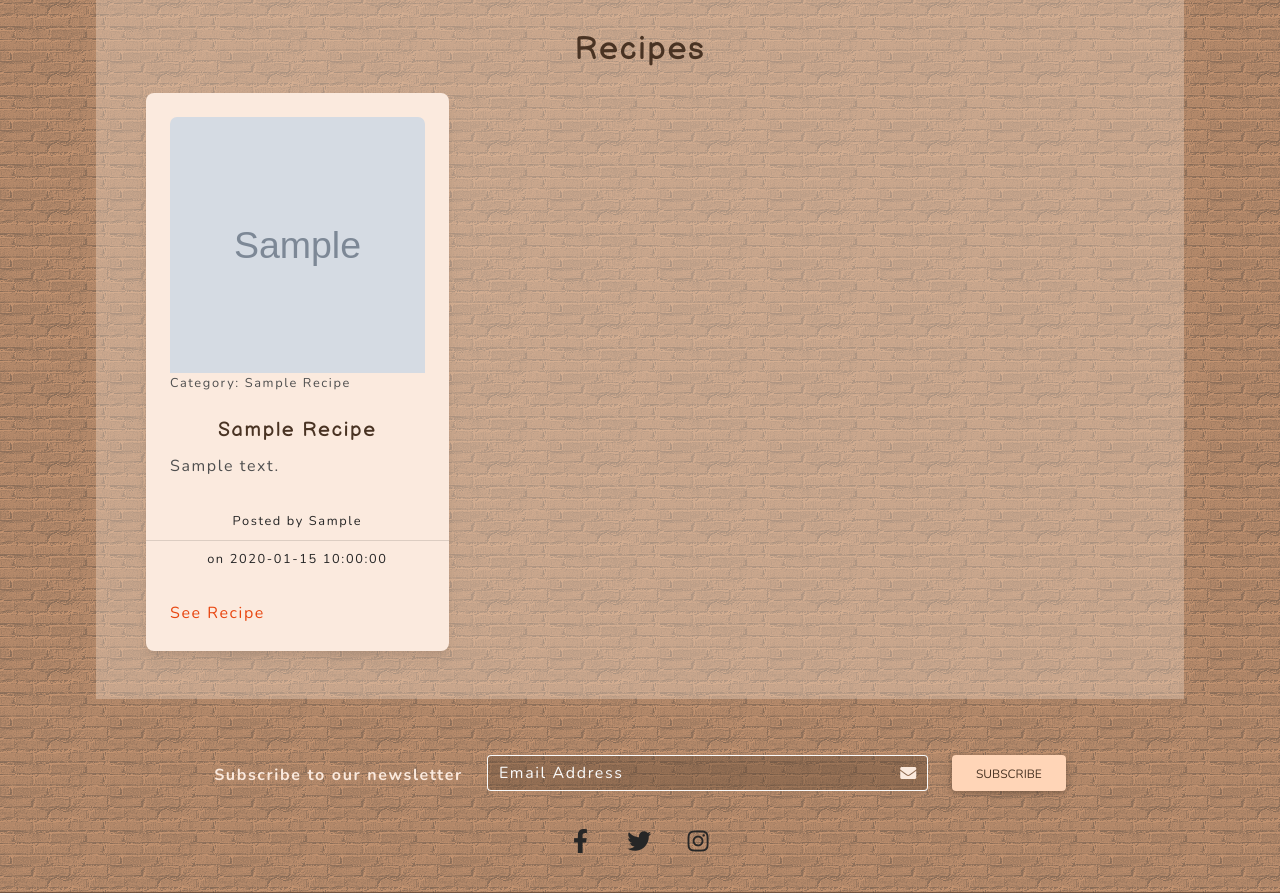
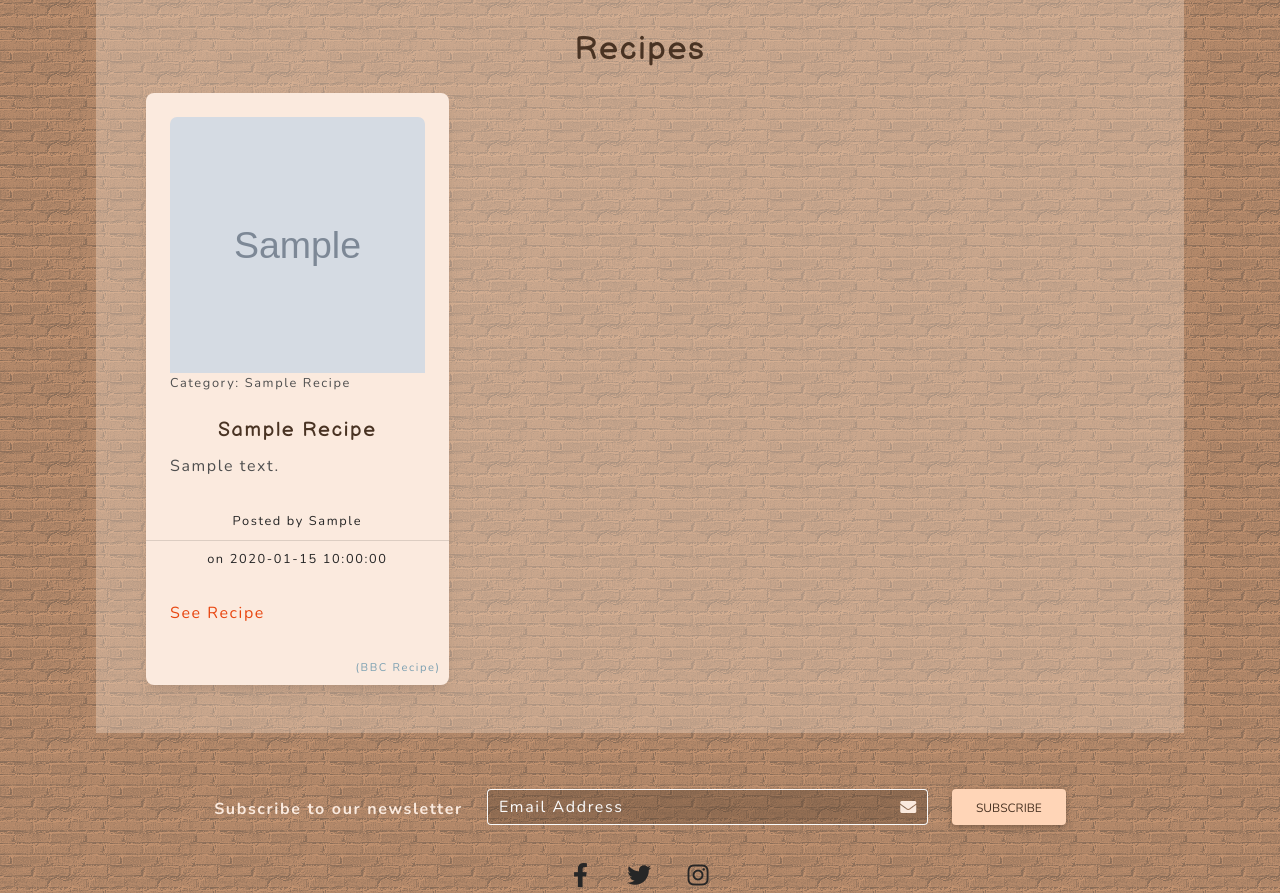
Before and after one commit to Toto-Kotaro-Tanaka/ms3-uncle-jams-baking-recipes, a Flask app: page / in a window 1280 px wide. Shown: the part 801-1694 px from the top of the page. Run offline with Flask 2, Linux system fonts and the light colour scheme; grey boxes marked "Sample" are stand-in pictures; a database or web service that is not in the repository returns one stand-in record (values such as "Sample title"); some libraries are stand-ins or nearby versions.

Commit message:
Create link for original recipes

```diff
--- a/app.py
+++ b/app.py
@@ -273,4 +273,4 @@ def page_not_found(e):
 if __name__ == "__main__":
     app.run(host=os.environ.get("IP"),
             port=int(os.environ.get("PORT")),
-            debug=False)  # Change this to False before submission of the project and delete this message
+            debug=True)  # Change this to False before submission of the project and delete this message
--- a/static/css/style.css
+++ b/static/css/style.css
@@ -444,7 +444,14 @@ header {
     display: none;
 }
 
-#important-note a {
+.bbc-recipe a {
+    color: rgba(0, 90, 135, 0.5);
+    float: right;
+    font-size: 0.7rem;
+}
+
+#important-note a,
+.bbc-recipe-full a {
     color: #005a87;
 }
 
--- a/templates/base.html
+++ b/templates/base.html
@@ -177,8 +177,9 @@
         </section>
         <div id="important-note" class="hide color-fff p-3">This website is created by Kotaro Tanaka for educational
             purpose only. I use some recipes from <a class="font-weight-700" href="https://www.bbcgoodfood.com/"
-                target="_blank" rel="noopener">BBC Good Food</a> for the website but the copyright is to the actual
-            owner of the recipe.</div>
+                target="_blank" rel="noopener">BBC Good Food</a> for the website so the copyright is to BBC Good Food
+            &#47;
+            the actual owner of the recipe.</div>
         <div class="bg-color-49332-06 pt-3">
             <i class="fas fa-exclamation-circle" onclick="showImportantNote()"></i> Important Note
         </div>
--- a/templates/categories.html
+++ b/templates/categories.html
@@ -47,6 +47,12 @@
                         <a href="{{ url_for('recipe', recipe_id=recipe._id) }}" class="card-link see-recipe">See
                             Recipe</a>
                     </div>
+                    {% if recipe.recipe_owner %}
+                    <div class="bbc-recipe text-center">
+                        <a class="p-2" href="{{ recipe.recipe_owner }}" target="_blank" rel="noopener">&#40;BBC
+                            Recipe&#41;</a>
+                    </div>
+                    {% endif %}
                 </div>
             </div>
             {% endfor %}
--- a/templates/index.html
+++ b/templates/index.html
@@ -42,6 +42,12 @@
                         <a href="{{ url_for('recipe', recipe_id=recipe._id) }}" class="see-recipe">See
                             Recipe</a>
                     </div>
+                    {% if recipe.recipe_owner %}
+                    <div class="bbc-recipe text-center">
+                        <a class="p-2" href="{{ recipe.recipe_owner }}" target="_blank" rel="noopener">&#40;BBC
+                            Recipe&#41;</a>
+                    </div>
+                    {% endif %}
                 </div>
             </div>
             {% endfor %}
--- a/templates/recipe.html
+++ b/templates/recipe.html
@@ -64,5 +64,10 @@
         <a href="{{ url_for('categories', category_name=recipe.category_name) }}"
             class="btn btn-ffd5b7-06">{{ recipe.category_name | title}}</a>
     </div>
+    {% if recipe.recipe_owner %}
+    <div class="bbc-recipe-full text-center">
+        <a class="h6" href="{{ recipe.recipe_owner }}" target="_blank" rel="noopener">BBC Recipe</a>
+    </div>
+    {% endif %}
 </section>
 {% endblock %}
```
